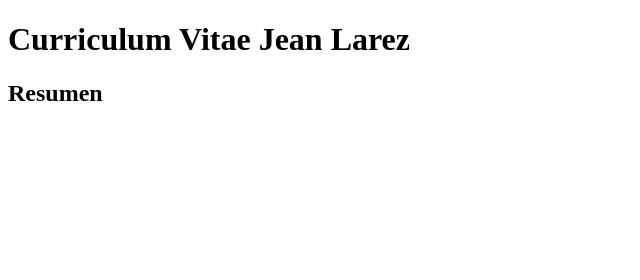
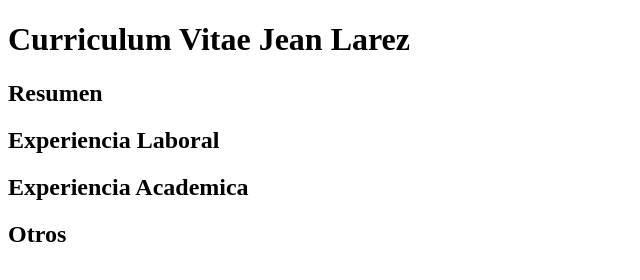
Before and after one commit to JeanLarez/g93-Clase-Git, a plain HTML site: page index.html in a window 1280 px wide. Shown: the whole page, without its empty margins (0-640 px from the left). Drawn offline with Linux system fonts and the light colour scheme.

Commit message:
Agrego secciones

```diff
--- a/index.html
+++ b/index.html
@@ -15,6 +15,15 @@
         <section>
             <h2>Resumen</h2>
         </section>
+        <section>
+            <h2>Experiencia Laboral</h2>
+        </section>
+        <section>
+            <h2>Experiencia Academica</h2>
+        </section>
+        <section>
+            <h2>Otros</h2>
+        </section>
     </main>
 
 </body>
```
